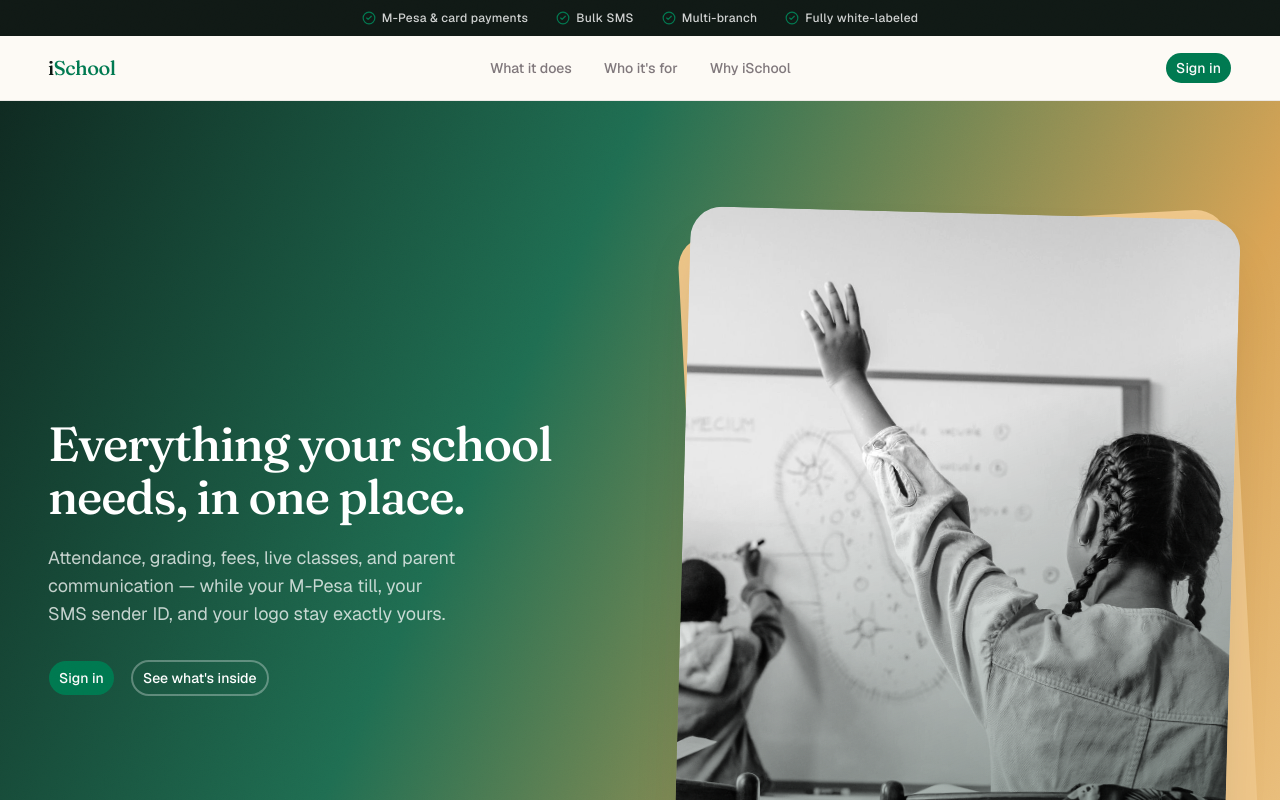
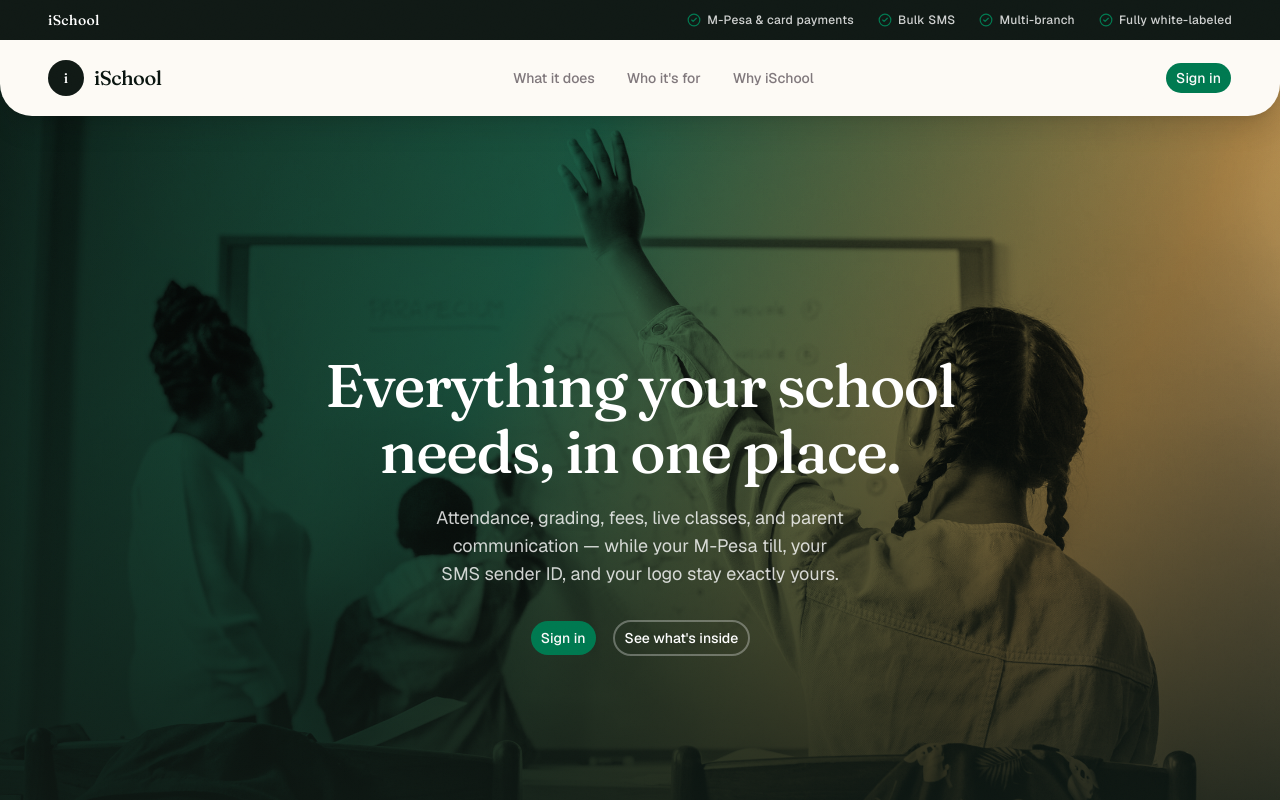
Before and after one commit to BrunexItech/ischool, a Next.js app in the folder frontend/: page / in a window 1280 px wide. Shown: the top 800 px of the page. Built offline with nearby package versions, Linux system fonts and the light colour scheme; no server answers.

Commit message:
Make the photo fill the entire hero, and give the nav a floating rounded card matching the reference

```diff
--- a/frontend/src/app/(marketing)/layout.tsx
+++ b/frontend/src/app/(marketing)/layout.tsx
@@ -1,9 +1,10 @@
-import { GrainOverlay, MarketingHeader, MarketingFooter, CREAM } from "@/components/marketing/chrome";
+import { GrainOverlay, UtilityBar, MarketingHeader, MarketingFooter, CREAM } from "@/components/marketing/chrome";
 
 export default function MarketingLayout({ children }: { children: React.ReactNode }) {
   return (
     <div className="flex min-h-screen flex-col" style={{ backgroundColor: CREAM }}>
       <GrainOverlay />
+      <UtilityBar />
       <MarketingHeader />
       <main className="relative flex-1">{children}</main>
       <MarketingFooter />
--- a/frontend/src/app/(marketing)/page.tsx
+++ b/frontend/src/app/(marketing)/page.tsx
@@ -34,46 +34,36 @@ const CHECKLIST = [
 export default function Home() {
   return (
     <>
-      <section className="relative overflow-hidden" style={{ background: HERO_GRADIENT }}>
-        <div className="relative mx-auto grid max-w-7xl gap-14 px-6 py-20 lg:grid-cols-[1.05fr_1fr] lg:items-center lg:py-28 lg:px-12">
-          <div>
-            <h1 className="font-display text-4xl leading-[1.1] font-medium tracking-tight text-balance text-white sm:text-5xl">
+      <section className="relative z-0 -mt-8 flex min-h-[92vh] items-center overflow-hidden pt-16">
+        <div className="absolute inset-0">
+          <Image
+            src={heroPhoto}
+            alt="A teacher and students at a classroom whiteboard"
+            fill
+            sizes="100vw"
+            className="object-cover grayscale contrast-110"
+            style={{ objectPosition: "68% 38%" }}
+            priority
+          />
+          <div className="absolute inset-0 mix-blend-multiply" style={{ background: HERO_GRADIENT }} />
+          <div
+            className="absolute inset-0"
+            style={{ background: "linear-gradient(to top, rgba(15,26,21,0.88) 0%, rgba(15,26,21,0.35) 55%, rgba(15,26,21,0.15) 100%)" }}
+          />
+        </div>
+
+        <div className="relative mx-auto max-w-3xl px-6 pt-10 text-center lg:px-12">
+          <h1 className="font-display text-4xl leading-[1.1] font-medium tracking-tight text-balance text-white sm:text-6xl">
             Everything your school needs, in one place.
           </h1>
-            <p className="mt-5 max-w-md text-lg text-balance text-white/75">
+          <p className="mx-auto mt-5 max-w-xl text-lg text-balance text-white/80">
             Attendance, grading, fees, live classes, and parent communication —
             while your M-Pesa till, your SMS sender ID, and your logo stay
             exactly yours.
           </p>
-            <div className="mt-8 flex flex-wrap items-center gap-4">
+          <div className="mt-8 flex flex-wrap items-center justify-center gap-4">
             <Button size="lg" className="rounded-full" render={<Link href="/login">Sign in</Link>} />
             <Button size="lg" variant="outline" className="rounded-full border-2 border-white/30 bg-transparent text-white hover:bg-white/10" render={<Link href="/features">See what&apos;s inside</Link>} />
-            </div>
-          </div>
-
-          <div className="relative mx-auto w-full max-w-sm lg:max-w-none">
-            <div
-              className="absolute inset-0 rounded-[2rem]"
-              style={{ backgroundColor: "#efc789", transform: "rotate(-3deg) translate(12px, 10px)" }}
-            />
-            <div
-              className="relative aspect-[4/5] overflow-hidden rounded-[2rem]"
-              style={{ transform: "rotate(1.5deg)", boxShadow: SHADOW }}
-            >
-              <Image
-                src={heroPhoto}
-                alt="A teacher and students at a classroom whiteboard"
-                fill
-                sizes="(min-width: 1024px) 36vw, 80vw"
-                className="object-cover grayscale contrast-110"
-                style={{ objectPosition: "70% 35%" }}
-                priority
-              />
-              <div
-                className="absolute inset-0 mix-blend-multiply"
-                style={{ background: "linear-gradient(160deg, transparent 35%, #0f2a2199 100%)" }}
-              />
-            </div>
           </div>
         </div>
       </section>
--- a/frontend/src/components/marketing/chrome.tsx
+++ b/frontend/src/components/marketing/chrome.tsx
@@ -57,9 +57,11 @@ export function IconBadge({ icon: Icon, index }: { icon: React.ComponentType<{ c
   );
 }
 
-function UtilityBar() {
+export function UtilityBar() {
   return (
-    <div className="hidden items-center justify-center gap-7 px-6 py-2.5 text-xs font-medium tracking-wide text-white/80 sm:flex" style={{ backgroundColor: DARK }}>
+    <div className="flex items-center justify-between px-6 py-2.5 text-xs font-medium tracking-wide text-white/80 lg:px-12" style={{ backgroundColor: DARK }}>
+      <span className="font-display text-sm text-white">iSchool</span>
+      <div className="hidden items-center gap-6 sm:flex">
         {TRUST_BADGES.map((item) => (
           <span key={item} className="flex items-center gap-1.5">
             <CheckCircle2 className="size-3.5 text-primary" />
@@ -67,19 +69,24 @@ function UtilityBar() {
           </span>
         ))}
       </div>
+    </div>
   );
 }
 
 export function MarketingHeader() {
   return (
-    <div className="sticky top-0 z-40">
-      <UtilityBar />
     <header
-        className="flex items-center justify-between px-6 py-4 backdrop-blur-md lg:px-12"
-        style={{ backgroundColor: `${CREAM}f2`, borderBottom: `1px solid ${INK}14` }}
+      className="sticky top-0 z-20 flex items-center justify-between rounded-b-[2rem] px-6 py-5 shadow-xl lg:px-12"
+      style={{ backgroundColor: CREAM }}
     >
-        <Link href="/" className="font-display text-xl font-medium tracking-tight">
-          i<span className="text-primary">School</span>
+      <Link href="/" className="flex items-center gap-2.5">
+        <span
+          className="flex size-9 items-center justify-center rounded-full font-display text-sm font-medium text-white"
+          style={{ backgroundColor: DARK }}
+        >
+          i
+        </span>
+        <span className="font-display text-xl font-medium tracking-tight">iSchool</span>
       </Link>
       <nav className="hidden items-center gap-8 text-sm font-medium md:flex" style={{ color: `${INK}99` }}>
         {NAV.map((item) => (
@@ -90,7 +97,6 @@ export function MarketingHeader() {
       </nav>
       <Button className="rounded-full" render={<Link href="/login">Sign in</Link>} />
     </header>
-    </div>
   );
 }
 
```
Lines whose indentation alone changed are shown as unchanged.
